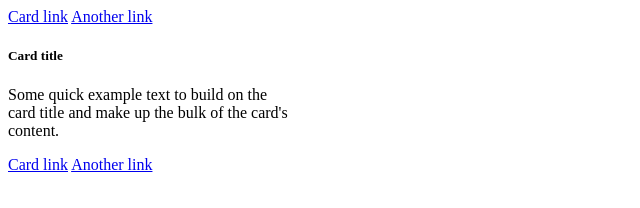
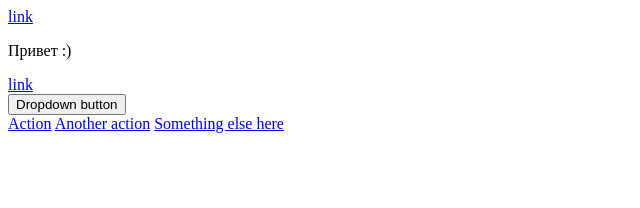
Before and after one commit to RUIHICY34455/introductionToJavaScript, a plain HTML site: page index.html in a window 1280 px wide. Shown: the whole page, without its empty margins (0-640 px from the left). Drawn offline with Linux system fonts and the light colour scheme.

Commit message:
lesson 7

```diff
--- a/index.html
+++ b/index.html
@@ -11,121 +11,71 @@
 <body>
 
     <script src="js/script.js"></script>
-    <a href="#" class="card-link">Card link</a>
-    <a href="#" class="card-link">Another link</a>
-
-    <div class="card" style="width: 18rem;">
-        <div class="card-body">
-            <h5 class="card-title" data-number="100">Card title</h5>
-            <h6 class="card-subtitle mb-2 text-muted">Card subtitle</h6>
-            <p class="card-text" data-number="50">
-                Some quick example text to build on the card title and make up the bulk of the card's content.
-            </p>
-            <a href="#" id="super_link" class="card-link">Card link</a>
-            <a href="#" class="card-link" data-number="50">Another link</a>
+    <p class="dropdown">Привет :)</p>
+    <div class="dropdown">
+        <button class="btn btn-secondary dropdown-toggle" type="button" id="dropdownMenuButton" data-toggle="dropdown" aria-haspopup="true" aria-expanded="false">
+Dropdown button
+</button>
+        <div class="menu dropdown-menu" aria-labelledby="dropdownMenuButton">
+            <a class="dropdown-item" href="#">Action</a>
+            <a class="dropdown-item" href="#">Another action</a>
+            <a class="dropdown-item" href="#">Something else here</a>
         </div>
     </div>
     <script>
-        /* 1. Найти по id, используя getElementById, элемент с id равным "super_link" и вывести этот элемент в консоль.
+        /*1. Ко всем элементам, имеющим класс "dropdown-item" добавить еще один класс "super-dropdown", необходимо использовать методы forEach и querySelectorAll и свойство classList у элементов.    */
+        document.querySelectorAll(".dropdown-item").forEach(function(element) {
+            element.classList.add("super-dropdown");
+        });
+
+
+
+        /*
+        2. У элемента с классом btn необходимо убрать класс "btn-secondary", если он
+        присутствует у этого элемента, либо добавить, если такого класса у элемента
+        не было.
          */
-        let super_link = document.getElementById('super_link');
-        console.log(super_link);
+        const btn = document.querySelector('.btn');
+        btn.classList.toggle('btn-secondary');
+
+
         /*
-        2. Внутри всех элементов на странице, которые имеют класс "card-link",
-        поменяйте текст внутри элемента на "ссылка".
-        */
-        const cardELLink = document.querySelectorAll('.card-link');
-        cardELLink.forEach(element => {
-            cardELLink.textContent = 'ссылка';
+        3. Необходимо удалить класс "dropdown-menu" у элемента, у которого
+        присутствует класс "menu".
+         */
+        var menu = document.querySelector('.menu');
+        menu.classList.remove('dropdown-menu');
+
+        /*
+        4. Используя метод insertAdjacentHTML добавьте после div'a с классом
+        "dropdown" следующую разметку:
+          <a href="#">link</a>
+         */
+        document.querySelectorAll(".dropdown").forEach(function(element) {
+            element.insertAdjacentHTML("beforebegin", '<a href="#">link</a>');
         });
 
         /*
-        3. Найти все элементы на странице с классом "card-link", которые лежат в
-        элементе с классом "card-body" и вывести полученную коллекцию в консоль.
-        */
-        const cardLinkEl = document.querySelectorAll('.card-body .card-link');
-        cardLinkEl.forEach(element => {
-            console.log(cardLinkEl);
-        });
+        5. У элемента с id "dropdownMenuButton" замените id на "superDropdown".
+         */
+        document.getElementById("dropdownMenuButton").id = "superDropdown";
+
 
         /*
-        4. Найти первый попавшийся элемент на странице у которого есть атрибут
-        data-number со значением 50 и вывести его в консоль.
-        */
-        let div = document.querySelector('div')
-        console.log(div.getAttribute('data-number'));
+        6. Добавьте атрибут data-dd со значением 3 элементу у которого существует
+        атрибут "aria-labelledby" равный "dropdownMenuButton" используя dataset.
+         */
+        const dropdownMenuButton = document.querySelector('[aria-labelledby="dropdownMenuButton"]');
+        dropdownMenuButton.dataset.dd = 3;
+
+
         /*
-        5. Выведите содержимое тега title в консоль.
-        */
-        let title = document.getElementById('title');
-        console.log(title);
-        /*
-        6. Получите элемент с классом "card-title" и выведите его родительский узел
-        в консоль.
-        */
-        let cardtitle = document.getElementsByClassName('card-title');
-        console.log(cardtitle);
-        /*
-        7. Создайте тег p, запишите внутри него текст "Привет" и добавьте созданный
-        тег в начало элемента, который имеет класс "card".
-        */
-        const paragraf = document.createElement('p');
-        paragraf.textContent = 'Привет';
-        console.log(paragraf);
-        /*
-        8. Удалите тег h6 на странице.
-        */
-        const tegh6 = document.querySelector('h6');
-        tegh6.remove();
+        7. Удалите атрибут type у элемента с классом "dropdown-toggle".
+         */
+        const dropdownToggle = document.querySelector('.dropdown-toggle');
+
+        dropdownToggle.removeAttribute('type');
     </script>
-    <!-- <script>
-        // let temperatureCelsius = 25;
-        // let temperatureFahrenheit = (9 / 5) * temperatureCelsius + 32;
-        // console.log(`температура в градусах Цельсия = ${temperatureCelsius} С
-        // температура в градусах Фаренгейта = ${temperatureFahrenheit} F`)
-        // let name = 'Akhmed';
-        // let admin = name;
-        // console.log(admin)
-        // let d = 10;
-        // let c = 2;
-        // let sum = c + d;
-        // console.log(sum);
-        // let sub = c - d;
-        // console.log(sub);
-        // let f = -25;
-        // alert(-f);
-
-        // let num1 = prompt('введите число')
-        // let num2 = prompt('введите число')
-        // console.log(num1 <= 1)
-        // console.log(num2 >= 3)
-        // if (num2 >= 3) {
-        //     console.log('+++');
-        // } else {
-        //     console.log('---');
-        // }
-        // if (num1 <= 1) {
-        //     console.log('+++');
-        // } else {
-        //     console.log('---');
-        // }
-
-        // let day = prompt('введите число от 1 до 31')
-        // if (day <= 10) {
-        //     alert('Первая декада');
-        // } else if (day <= 20) {
-        //     alert('Вторая декада');
-        // } else if (day <= 31) {
-        //     alert('Третья декада');
-        // } else {
-        //     alert('Неправильно ввели число');
-        // }
-        // let num = prompt('введите число')
-        // num3 = num / 100
-        // num4 = num / 10
-        // console.log(`В числе ${num} количество сотен: ${num3%10}, десятков: ${num4%10}, единиц: ${num%10}`)
-
-    </script> -->
 
 </body>
 
```
